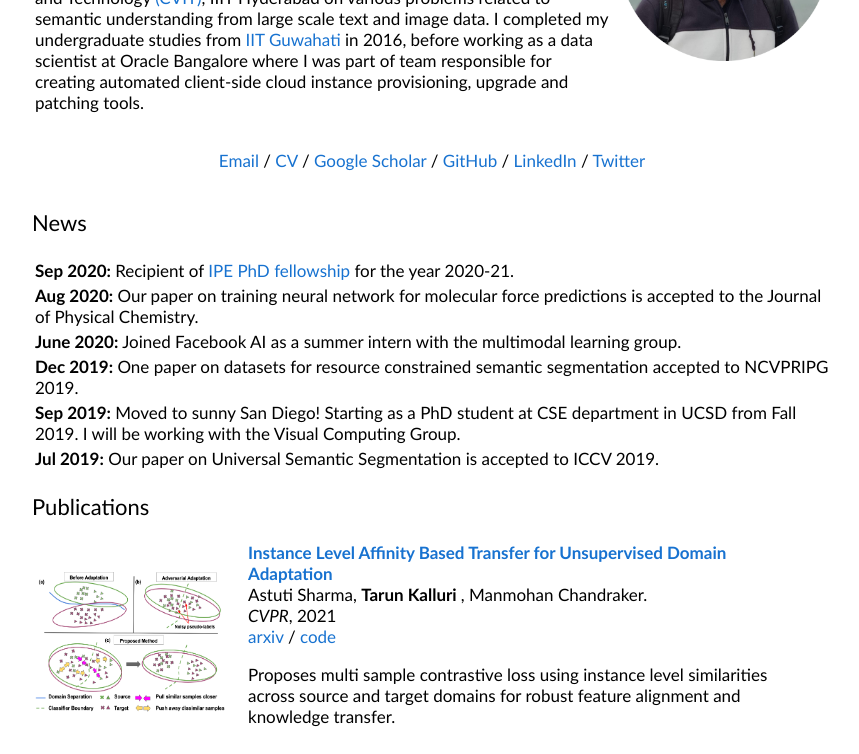
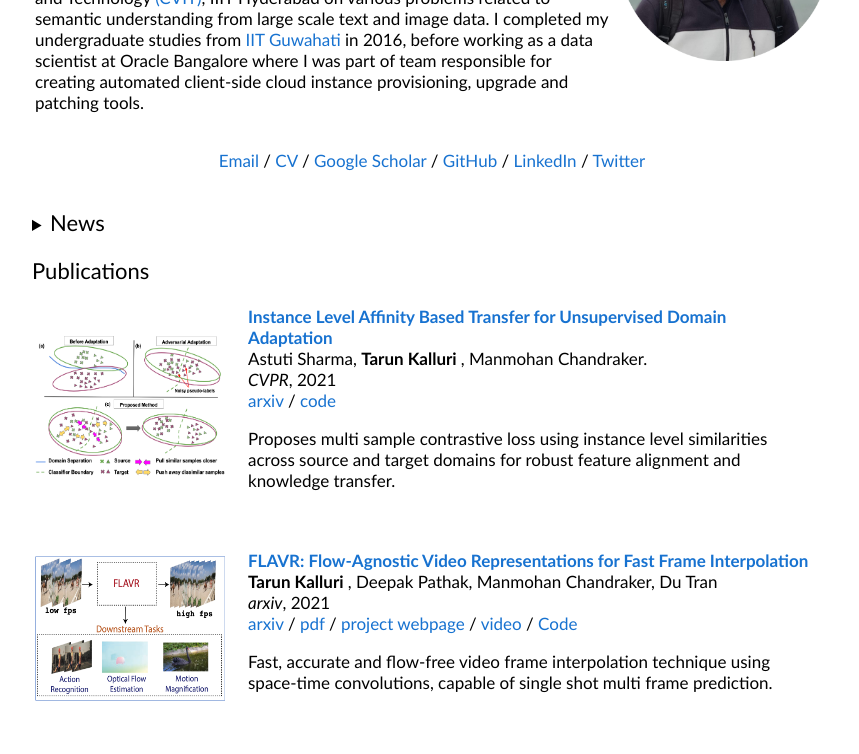
Before and after one commit to tarun005/tarun005.github.io, a Jekyll site: the page index.html, which Jekyll copies as it is, in a window 1280 px wide and 900 px high, scrolled down 320 px, cut to the strip 0-754 px from the top of the window. Shown: the whole strip, without its empty margins (208-1067 px from the left). Built offline with Jekyll 4.4.1, drawn with Linux system fonts in a browser that asks for light colours.

Commit message:
Update CV

```diff
--- a/index.html
+++ b/index.html
@@ -59,11 +59,9 @@
 
 <br>
 
-<heading>News</heading>
 
-<br>
-
-<br>
+<details>
+  <summary> <heading>News</heading> </summary>
 
 <table>
 
@@ -74,6 +72,8 @@
 <tr> <td> <b>Sep 2019:</b> Moved to sunny San Diego! Starting as a PhD student at CSE department in UCSD from Fall 2019. I will be working with the Visual Computing Group.</td></tr>
 <tr> <td> <b>Jul 2019:</b> Our paper on Universal Semantic Segmentation is accepted to ICCV 2019.</tr>
 </table>
+
+</details>
 
 <br>
 
```
